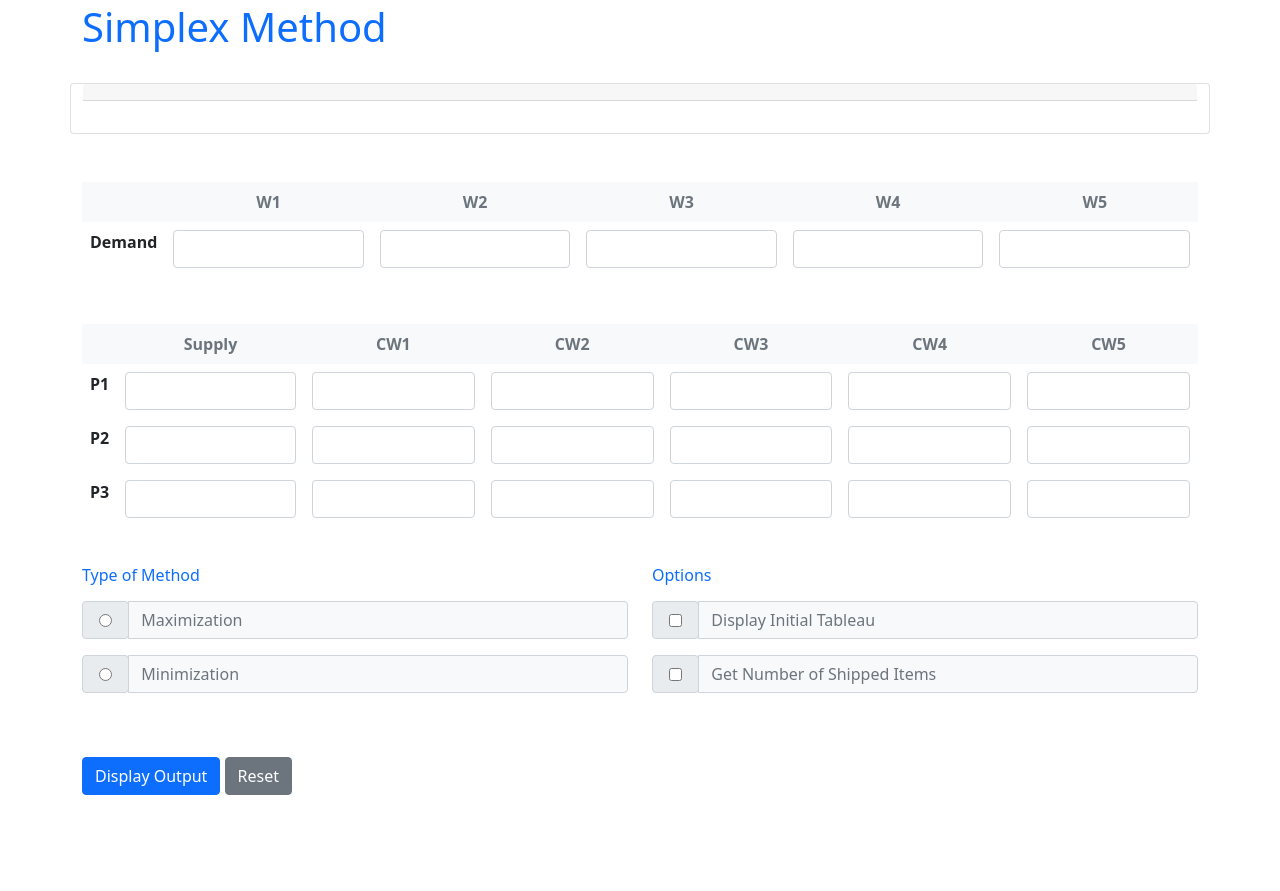
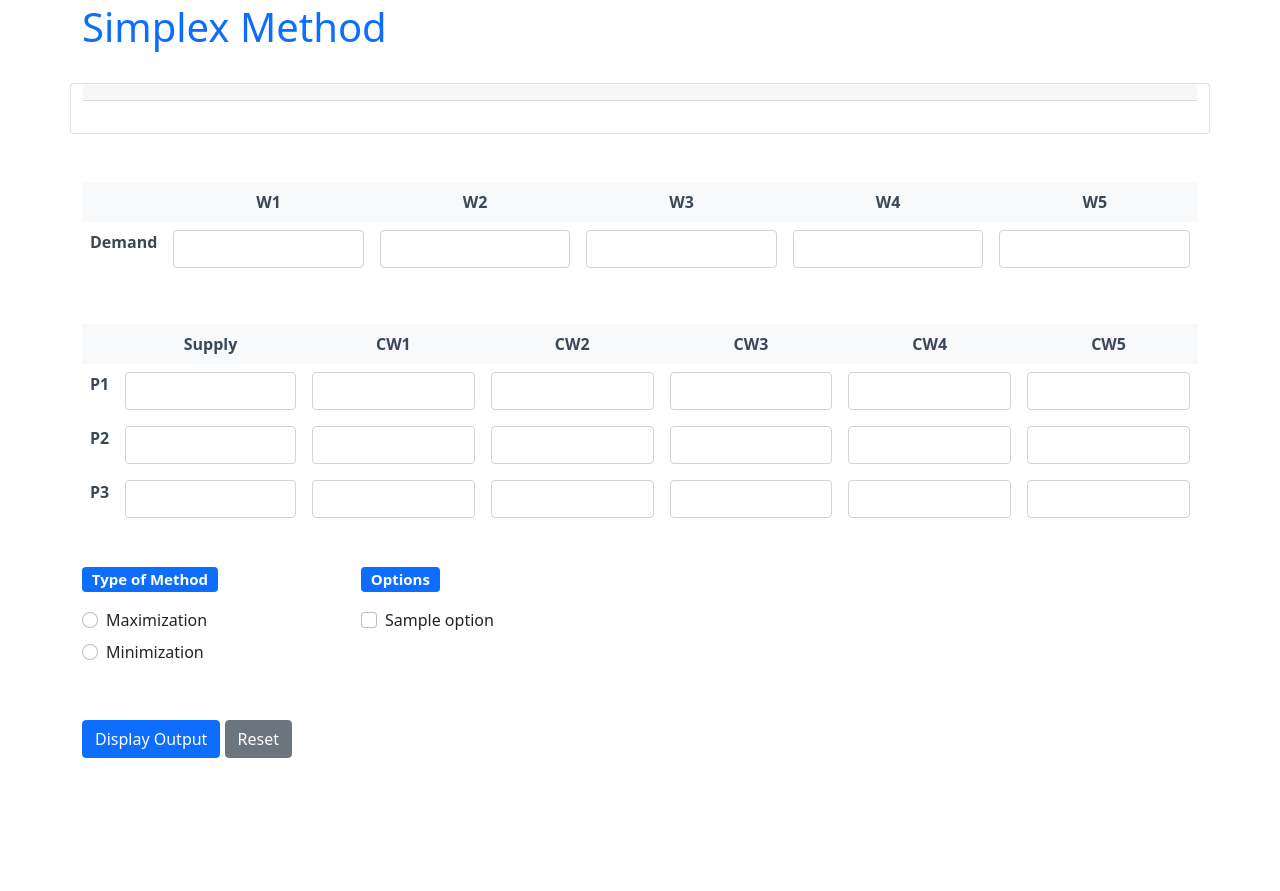
Before and after one commit to brlimarce/SolvePy, a Flask app: template templates/simplex.html in a window 1280 px wide. Shown: the part 141-1032 px from the top of the page. After the commit the page ends 899 px from the top, so only its background shows below. Run offline with Flask 2, Linux system fonts and the light colour scheme; the template is opened without the code that fills it: most values are stand-ins (such as "Sample title", 1, 10 or a date in 2020); some libraries are stand-ins or nearby versions.

Commit message:
Fix minor styles and redesign radio and checkboxes in simplex.html

```diff
--- a/templates/layouts/data.py
+++ b/templates/layouts/data.py
@@ -114,3 +114,9 @@ about_data = [
         'body' : 'Some quick example text to build on the card title and make up the bulk of the cards content.'
     }
 ]
+
+# ** Options for Simplex
+simplex_options = {
+    'tableau' : 'Display Initial Tableau',
+    'shipped' : 'Get Number of Shipped Items'
+}
--- a/templates/layouts/layout.html
+++ b/templates/layouts/layout.html
@@ -17,6 +17,11 @@
         <style>
             p {
                 text-align: justify;
+            }
+
+            th {
+                color: #394858;
+                font-weight: 600;
             }
         </style>
 
--- a/templates/simplex.html
+++ b/templates/simplex.html
@@ -21,7 +21,7 @@
         <!-- Start of Demand Table -->
         <table class="table table-borderless mb-5">
             <!-- Start of Header -->
-            <thead class="bg-light text-center text-secondary">
+            <thead class="bg-light text-center text-primary">
                 <tr>
                     <th scope="col"></th>
                     {% for _ in range(1, 6) %}
@@ -49,7 +49,7 @@
         <!-- Start of Supply Table -->
         <table class="table table-borderless">
             <!-- Start of Header -->
-            <thead class="bg-light text-center text-secondary">
+            <thead class="bg-light text-center text-primary">
                 <tr>
                     <th scope="col"></th>
                     <th scope="col">Supply</th>
@@ -80,18 +80,16 @@
         </table> <br />
         <!-- End of Supply Table -->
 
-        <div class="row mb-5">
+        <div class="row col-6 mb-5">
             <!-- Start of Method Type -->
             <div class="col-6">
-                <h6 class="text-primary mb-3">Type of Method</h6>
-                {% for _ in ['Maximization', 'Minimization']%}
-                    <div class="input-group mb-3">
-                        <div class="input-group-prepend">
-                            <div class="input-group-text">
-                                &nbsp;<input type="radio" aria-label="Method Selector">&nbsp;
-                            </div>
-                        </div>
-                        <input type="text" class="form-control bg-light" aria-label="Method Label" placeholder={{ _ }} disabled>
+                <h5 class="mb-3"><span class="badge bg-primary">Type of Method</span></h5>
+                {% for _ in ['maximization', 'minimization'] %}
+                    <div class="form-check mb-2">
+                        <input class="form-check-input" type="radio" name="method" id="{{ _ }}">
+                        <label class="form-check-label text-capitalize" for="{{ _ }}">
+                            {{ _ }}
+                        </label>
                     </div>
                 {% endfor %}
             </div>
@@ -99,26 +97,13 @@
 
             <!-- Start of Options -->
             <div class="col-6">
-                <h6 class="text-primary mb-3">Options</h6>
-                    <!-- Initial Tableau -->
-                    <div class="input-group mb-3">
-                        <div class="input-group-prepend">
-                            <div class="input-group-text">
-                                &nbsp;<input type="checkbox" aria-label="Option Selector">&nbsp;
-                            </div>
-                        </div>
-                        <input type="text" class="form-control bg-light" aria-label="Option Label" placeholder="Display Initial Tableau" disabled>
+                <h5 class="mb-3"><span class="badge bg-primary">Options</span></h5>
+                {% for k, v in options.items() %}
+                    <div class="form-check mb-2">
+                        <input class="form-check-input" type="checkbox" value="" id="{{ k }}">
+                        <label class="form-check-label" for="{{ k }}">{{ v }}</label>
                     </div>
-
-                    <!-- Number of Shipped Items -->
-                    <div class="input-group mb-3">
-                        <div class="input-group-prepend">
-                            <div class="input-group-text">
-                                &nbsp;<input type="checkbox" aria-label="Option Selector">&nbsp;
-                            </div>
-                        </div>
-                        <input type="text" class="form-control bg-light" aria-label="Option Label" placeholder="Get Number of Shipped Items" disabled>
-                    </div>
+                {% endfor %}
             </div>
             <!-- End of Options -->
         </div>
@@ -133,5 +118,8 @@
         <!-- End of Button Container -->
     </form>
     <!-- End of Form -->
+
+    <!-- Start of Output -->
+    <!-- End of Output -->
 {% endblock %}
 <!-- End of Nested Body -->
```
